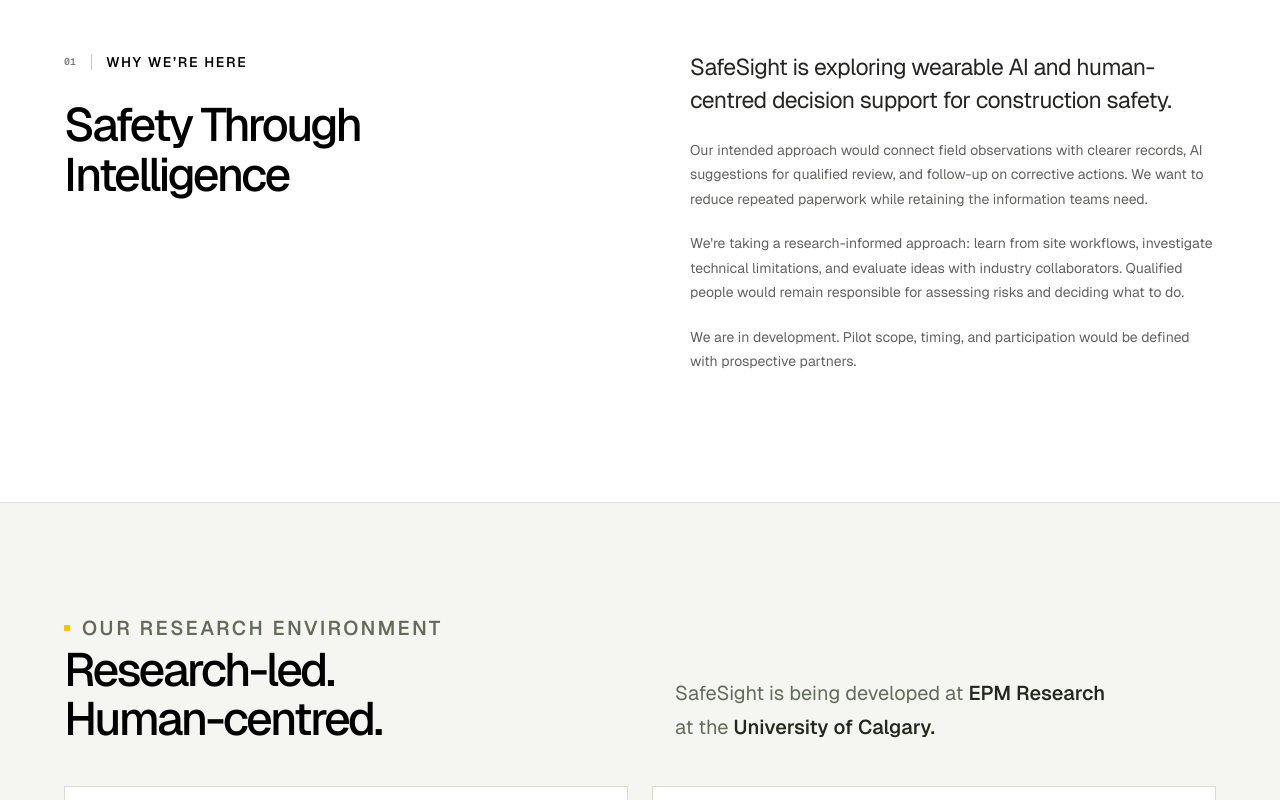
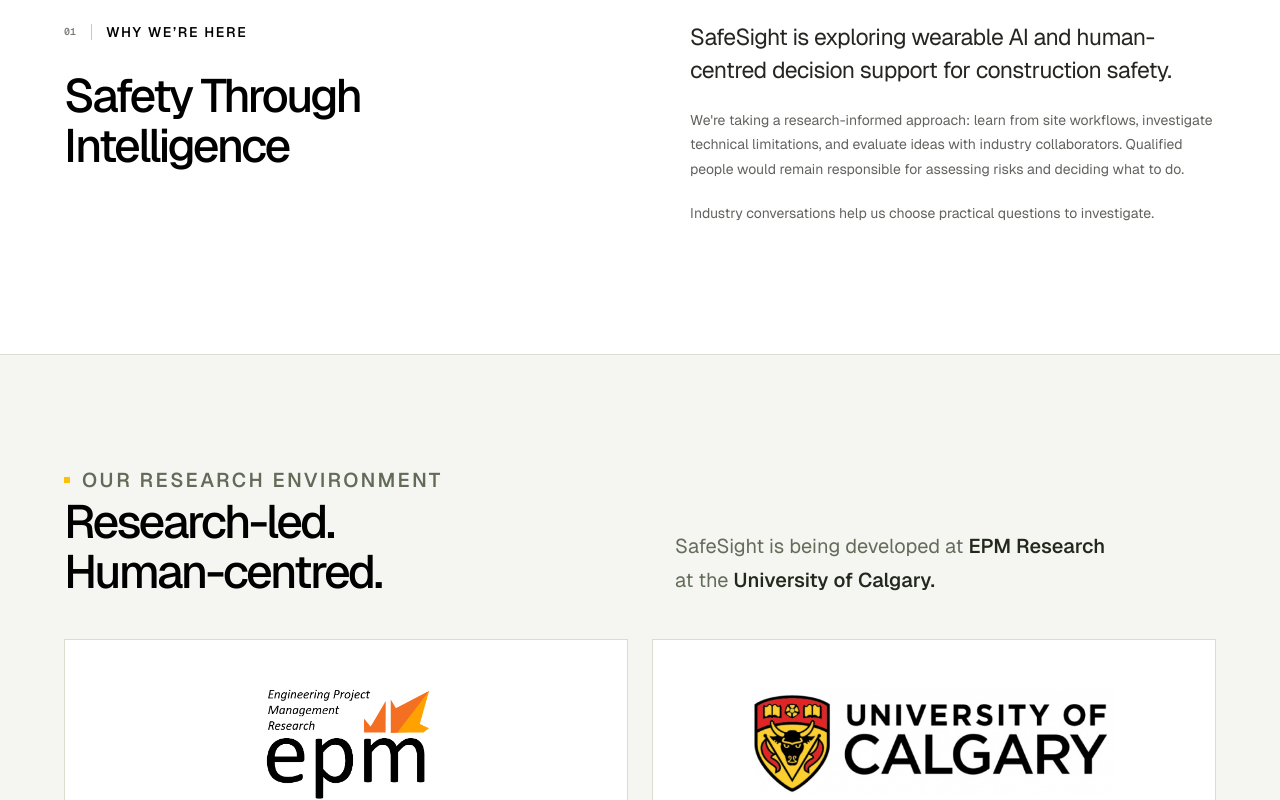
Before and after one commit to Khashayarghorab/Safesight, a Next.js app: page /about in a window 1280 px wide. Shown: the part 1040-1840 px from the top of the page. Built offline with nearby package versions, Linux system fonts and the light colour scheme.

Commit message:
Refine homepage video, sample workflow and privacy notice

```diff
--- a/app/about/page.tsx
+++ b/app/about/page.tsx
@@ -6,15 +6,15 @@ import ResearchAffiliation from '@/components/research-affiliation';
 export const metadata = { title: 'About', description: 'SafeSight is developing wearable AI to support safety documentation, AI-assisted review, and human-led follow-up for construction teams.', alternates: { canonical: '/about/' } };
 export default function About() {
   return <>
-    <PageIntro label="About SafeSight" title="A clearer view of safety starts with people."><p>We're developing ways to make safety documentation, review, and follow-up more useful for the people on site.</p></PageIntro>
+    <PageIntro label="About SafeSight" title="A clearer view of safety starts with people."><p>A research project connecting construction experience with wearable AI.</p></PageIntro>
     <div className="about-panorama"><img src="/images/construction-hero.webp" alt="Illustrative construction frame and tower cranes" width="1920" height="1080" /><div className="container"><span className="mono">OUR FOCUS / PEOPLE, CONTEXT, CONSTRUCTION</span><span>Illustrative construction scene</span></div></div>
-    <section className="container section story-grid"><div><Eyebrow number="01">Why we’re here</Eyebrow><h2>Safety Through<br />Intelligence</h2></div><div><p className="lead">SafeSight is exploring wearable AI and human-centred decision support for construction safety.</p><p>Our intended approach would connect field observations with clearer records, AI suggestions for qualified review, and follow-up on corrective actions. We want to reduce repeated paperwork while retaining the information teams need.</p><p>We're taking a research-informed approach: learn from site workflows, investigate technical limitations, and evaluate ideas with industry collaborators. Qualified people would remain responsible for assessing risks and deciding what to do.</p><p>We are in development. Pilot scope, timing, and participation would be defined with prospective partners.</p></div></section>
+    <section className="container section story-grid"><div><Eyebrow number="01">Why we’re here</Eyebrow><h2>Safety Through<br />Intelligence</h2></div><div><p className="lead">SafeSight is exploring wearable AI and human-centred decision support for construction safety.</p><p>We're taking a research-informed approach: learn from site workflows, investigate technical limitations, and evaluate ideas with industry collaborators. Qualified people would remain responsible for assessing risks and deciding what to do.</p><p>Industry conversations help us choose practical questions to investigate.</p></div></section>
     <ResearchAffiliation />
-    <section className="container about-research-link"><div><Eyebrow>Explore the research</Eyebrow><h2>Research in progress. Ideas in practice.</h2><p>Explore ongoing studies, published research, and perspectives on AI and construction safety.</p></div><Link className="text-link" href="/research/">Explore the research <Icon name="diagonal" /></Link></section>
+    <section className="container about-research-link"><div><Eyebrow>Explore the research</Eyebrow><h2>Research in progress. Ideas in practice.</h2><p>Read the studies and ideas informing our work.</p></div><Link className="text-link" href="/research/">Explore the research <Icon name="diagonal" /></Link></section>
     <section className="values-section"><div className="container section"><Eyebrow number="02">Principles before promises</Eyebrow><h2>What guides the work.</h2><div className="values-list"><article><span className="mono">01</span><h3>People first.</h3><p>Support the experience and judgment of the people doing the work. Technology should serve their needs.</p></article><article><span className="mono">02</span><h3>Evidence before claims.</h3><p>Evaluate ideas honestly, communicate limitations, and distinguish an intended capability from a proven outcome.</p></article><article><span className="mono">03</span><h3>Learn together.</h3><p>Bring construction professionals and research partners into the conversation. Useful questions come from real experience.</p></article></div></div></section>
     <section className="container section project-contact" aria-labelledby="project-contact-heading">
       <div><Eyebrow>Build the conversation</Eyebrow><h2 id="project-contact-heading">Your experience.<br />Our next question.</h2></div>
-      <div className="project-contact-card"><span className="mono">CONNECT WITH SAFESIGHT</span><h3>Start a conversation.</h3><p>Share a safety workflow, ask about the research, or explore a potential collaboration with SafeSight.</p><a className="text-link" href={`mailto:${site.email}`}>Email SafeSight <Icon name="diagonal" /></a><p className="project-contact-note">SafeSight is in development. A conversation does not imply an agreed pilot or partnership.</p></div>
+      <div className="project-contact-card"><span className="mono">CONNECT WITH SAFESIGHT</span><h3>Start a conversation.</h3><p>Share a safety workflow, ask about the research, or explore a potential collaboration with SafeSight.</p><a className="text-link" href={`mailto:${site.email}`}>Email SafeSight <Icon name="diagonal" /></a><p className="project-contact-note">Industry experience helps shape useful research questions.</p></div>
     </section>
     <Pilot />
   </>;
--- a/app/contact/page.tsx
+++ b/app/contact/page.tsx
@@ -9,10 +9,10 @@ export default function Contact() {
   return <>
     <PageIntro label="Let’s explore what’s possible" title="Bring your perspective. Let’s build from there."><p>For construction teams, safety leaders, and collaborators who want to help shape what comes next.</p></PageIntro>
     <section id="inquiry" className="container section contact-layout">
-      <div className="contact-context"><Eyebrow>Start a conversation</Eyebrow><h2>Start with your site.<br />And your questions.</h2><p>We'd like to understand your safety documentation, review, and follow-up needs, and where the approach we're developing might help.</p>
+      <div className="contact-context"><Eyebrow>Start a conversation</Eyebrow><h2>Start with your site.<br />And your questions.</h2><p>Tell us where your current process gets difficult and what you would like to explore.</p>
         <div className="contact-steps"><h3>What a first conversation could cover</h3><ol><li><span className="mono">01</span><div><strong>Your work</strong><p>The site conditions and safety workflows that matter to your team.</p></div></li><li><span className="mono">02</span><div><strong>A possible fit</strong><p>Where a scoped evaluation could be useful—and where it may not be.</p></div></li><li><span className="mono">03</span><div><strong>The next step</strong><p>Goals, feasibility, responsibilities, and data arrangements before any activity.</p></div></li></ol></div>
         <div className="direct-contact"><Icon name="mail" /><div><span className="mono">PREFER EMAIL?</span><a href={`mailto:${site.email}`}>{site.email}<Icon name="diagonal" /></a></div></div>
-        <p className="contact-disclaimer">SafeSight is in development. An inquiry is an invitation to talk, not enrolment in a pilot or a commitment to a timeline.</p>
+        <p className="contact-disclaimer">Pilot scope and participation are discussed individually.</p>
       </div>
       <Inquiry />
     </section>
--- a/app/globals.css
+++ b/app/globals.css
@@ -445,6 +445,19 @@ input,select,textarea{font-size:16px}
 .concept-footer{display:flex;align-items:center;justify-content:space-between;gap:24px;padding:22px 28px;border-top:1px solid #d7d9d0}
 .concept-footer p{font-size:11px;line-height:1.7;max-width:420px;margin:0}
 .concept-footer .text-link{flex-shrink:0;font-size:12px}
+.concept-record-meta,.concept-action-details,.concept-record-summary dl{margin:0}
+.concept-record-meta{padding-bottom:24px;margin-bottom:24px;border-bottom:1px solid #ffffff30}
+.concept-record-meta>div,.concept-record-summary dl>div{padding:10px 0}
+.concept-record-meta dt,.concept-record-summary dt{font-size:10px;color:#b4baaa;margin-bottom:5px;text-transform:uppercase;letter-spacing:.06em}
+.concept-record-meta dd,.concept-record-summary dd{margin:0;font-size:14px;line-height:1.6;color:#fff;overflow-wrap:anywhere}
+.concept-capture blockquote{margin:0}
+.concept-record-summary{margin-top:32px;padding:24px;border:1px solid #ffffff30;border-top:3px solid var(--yellow)}
+.concept-record-summary>.mono{color:var(--yellow);display:block;margin-bottom:12px}
+.concept-action-details>div{display:grid;grid-template-columns:105px minmax(0,1fr);gap:14px;padding:9px 0;border-top:1px solid var(--line)}
+.concept-action-details dt{font-size:11px;line-height:1.7;color:var(--muted)}
+.concept-action-details dd{margin:0;font-size:13px;line-height:1.7;overflow-wrap:anywhere}
+.concept-action-details+.concept-status{margin-top:18px}
+@media(max-width:760px){.concept-action-details>div{grid-template-columns:1fr;gap:3px}.concept-record-summary{padding:18px}}
 .project-contact{display:grid;grid-template-columns:1fr 1fr;gap:80px;align-items:start}
 .project-contact-card{padding:36px;border-top:3px solid var(--yellow);background:var(--paper);min-width:0}
 .project-contact-card>.mono{display:block;color:#666a60;margin-bottom:20px}
@@ -539,23 +552,13 @@ input,select,textarea{font-size:16px}
 
 .research-post-card>.research-post-cover{width:100%;aspect-ratio:16/9;height:auto;object-fit:cover;margin-bottom:24px;background:#f2f3ef}
 
-/* YouTube connects only after the visitor chooses to play. */
-.demo-section{border-top:1px solid var(--line)}
-.demo-heading{max-width:760px;margin-bottom:32px}
-.demo-heading h2{font-size:clamp(30px,4vw,52px);margin-bottom:20px}
-.demo-heading>p{font-size:15px;line-height:1.8;max-width:620px}
-.demo-player{aspect-ratio:16/9;background:#171b14;overflow:hidden}
+/* Responsive YouTube player; eager loading prepares it before Play. */
+.demo-section{display:grid;grid-template-columns:minmax(0,.85fr) minmax(0,1.15fr);align-items:center;gap:64px;padding-block:56px;border-bottom:1px solid var(--line)}
+.demo-heading{min-width:0;max-width:420px}
+.demo-heading .eyebrow{margin-bottom:20px}
+.demo-heading h2{font-size:clamp(30px,3.2vw,44px);margin-bottom:20px}
+.demo-heading>p{font-size:14px;line-height:1.8;margin:0;max-width:340px}
+.demo-player{aspect-ratio:16/9;min-height:200px;background:#000;overflow:hidden;border-top:3px solid var(--yellow);box-shadow:0 12px 32px #0000000d}
 .demo-player iframe{display:block;width:100%;height:100%;border:0}
-.demo-play{position:relative;display:grid;place-items:center;width:100%;height:100%;border:0;padding:0;background:#171b14;color:#fff;cursor:pointer}
-.demo-play>img{position:absolute;inset:0;width:100%;height:100%;object-fit:cover;opacity:.4}
-.demo-play-content{position:relative;display:flex;flex-direction:column;align-items:center;gap:18px;font-size:clamp(22px,3vw,38px)}
-.demo-play-content>.mono{font-size:10px;letter-spacing:.1em}
-.demo-play-icon{display:grid;place-items:center;width:72px;height:72px;border-radius:50%;background:var(--yellow);color:#171b14;font-size:25px;padding-left:4px;transition:transform .2s}
-.demo-play:hover .demo-play-icon{transform:scale(1.08)}
-.demo-play:focus-visible{outline:4px solid var(--yellow);outline-offset:-6px}
-.demo-poster-label{position:absolute;bottom:14px;left:18px;font-size:10px;color:#fff}
-.demo-caption{display:flex;justify-content:space-between;align-items:start;gap:25px;margin-top:20px}
-.demo-caption p{max-width:650px;font-size:12px;line-height:1.7;margin:0}
-.demo-caption a{flex-shrink:0;font-size:12px}
-@media(max-width:760px){.demo-caption{flex-direction:column;gap:15px}.demo-play-content{gap:10px}.demo-play-icon{width:48px;height:48px;font-size:19px}.demo-poster-label{font-size:8px;bottom:8px;left:10px}}
-@media(prefers-reduced-motion:reduce){.demo-play-icon{transition:none}}
+@media(max-width:980px){.demo-section{gap:32px}}
+@media(max-width:760px){.demo-section{grid-template-columns:1fr;gap:26px;padding-block:36px}.demo-heading{max-width:none}.demo-heading h2{font-size:32px}.demo-heading h2 br{display:none}.demo-heading h2 .text-muted::before{content:' '}.demo-heading>p{max-width:420px}.demo-player{width:100%;max-width:560px;justify-self:center}}
```
Also changed, not shown: app/page.tsx (+4 -4 lines), app/privacy/page.tsx (+6 -5 lines), app/technology/page.tsx (+4 -4 lines), components/demo-video.tsx (+8 -16 lines), components/product-concept.tsx (+16 -10 lines), 4 other files (tests, documents, lock files or other folders).
